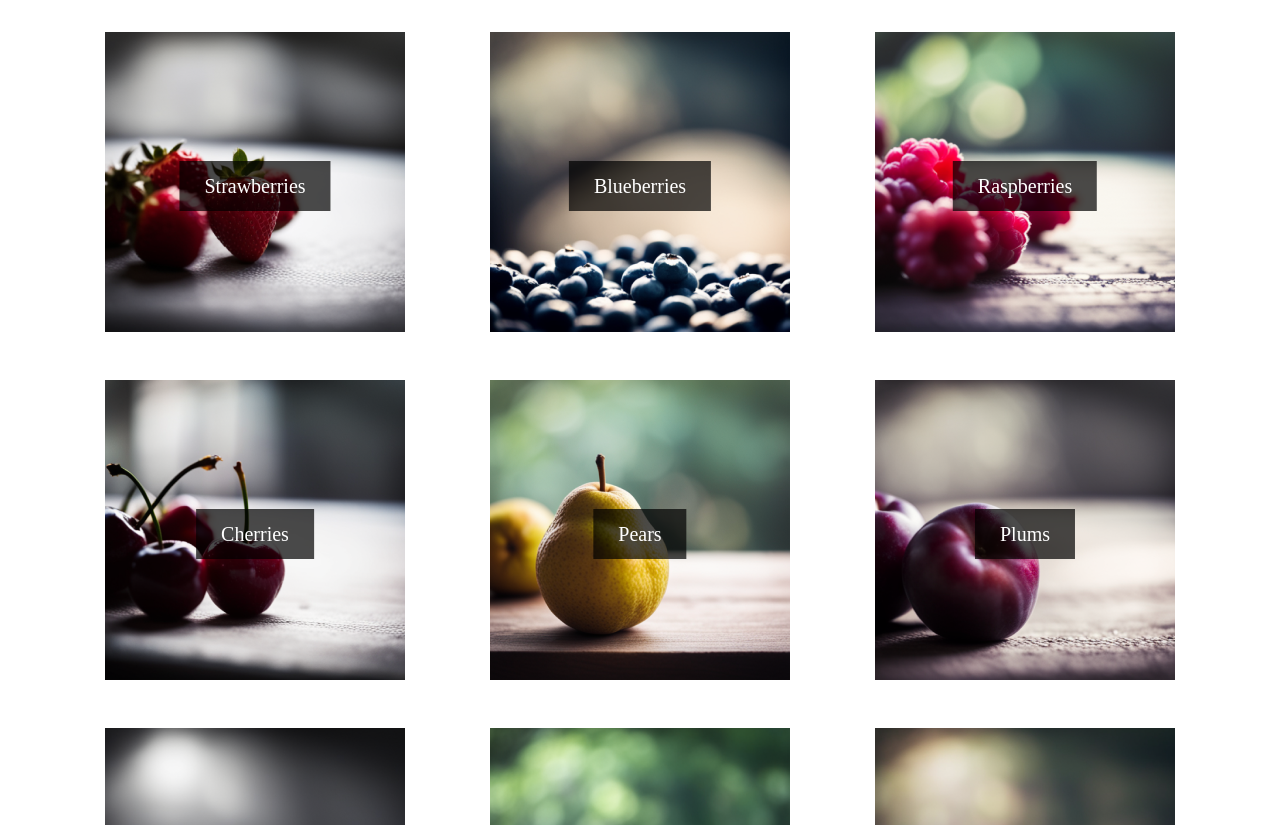
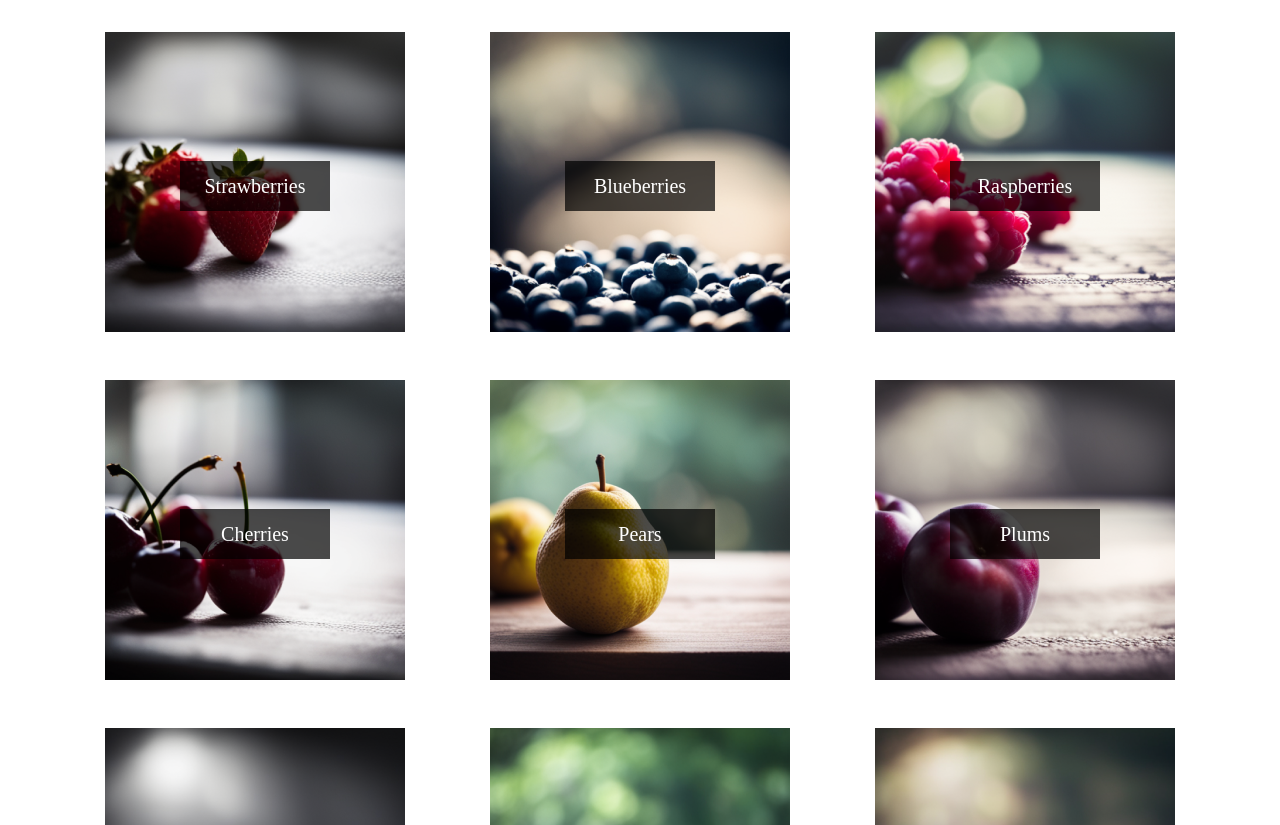
Before and after one commit to KatieKaffe/farm, a plain HTML site: page index.html in a window 1280 px wide. Shown: the part 849-1674 px from the top of the page. Drawn offline with Linux system fonts and the light colour scheme; a web font is replaced by a local one.

Commit message:
edited css

```diff
--- a/css/styles.css
+++ b/css/styles.css
@@ -159,7 +159,9 @@ figcaption {
     transform: translate(-50%, -50%);
     background-color: rgb(0 0 0 /0.7);
     color: #ffffff;
-    padding: 10px 25px;
+    width: 150px;
+    height: 50px;
+    line-height: 2.5;
 }
 
 img {
```
